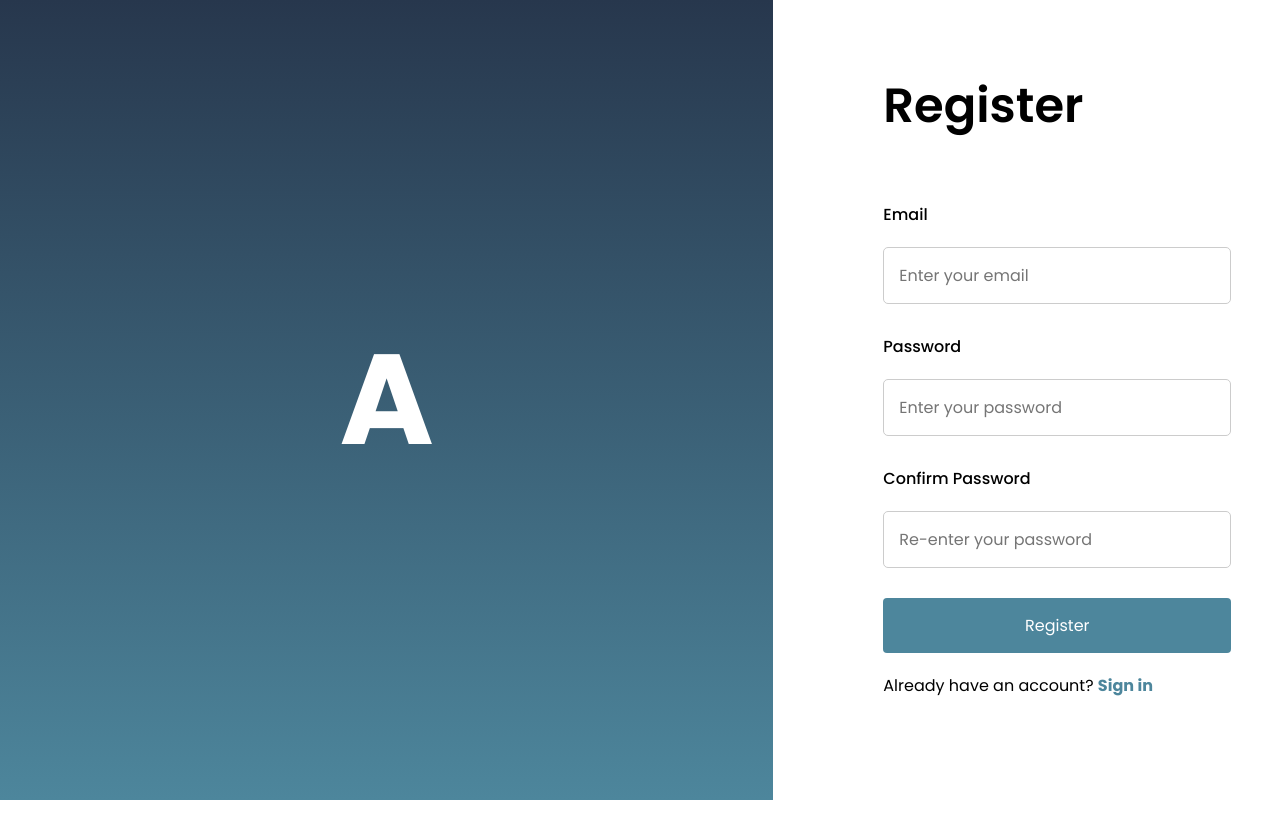
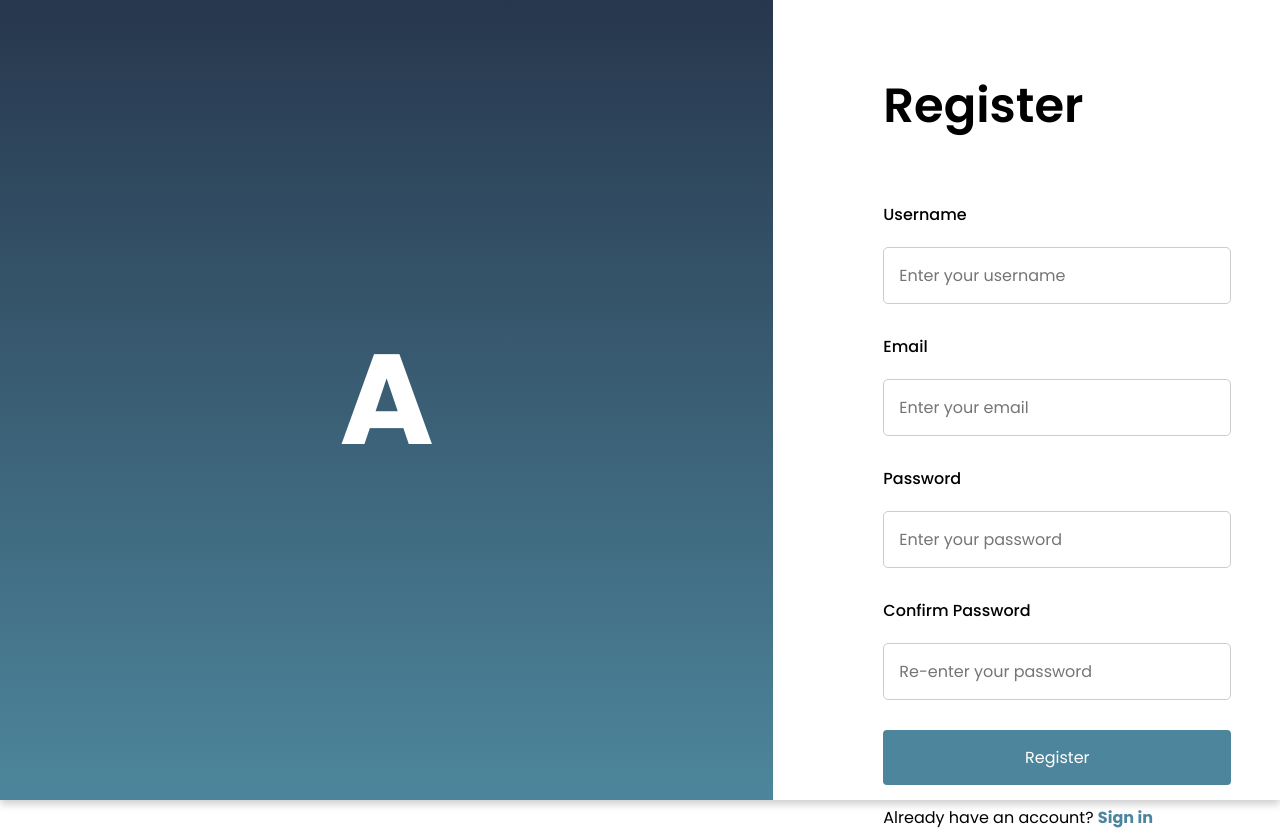
Before and after one commit to Nepal-College-of-Information-Technology/ai-mini-project-envisionx, a Django app: page /account/register in a window 1280 px wide. Before the commit the page ends 800 px from the top, so only its background shows below. Run offline with Django 4.2, Linux system fonts and the light colour scheme.

Commit message:
added username on register

```diff
--- a/backend/ChatWave/templates/register.html
+++ b/backend/ChatWave/templates/register.html
@@ -15,6 +15,10 @@
         <div class="login-section">
             <h2>Register</h2>
             <form id="loginForm">
+                <div class="input-group">
+                    <label for="username">Username</label>
+                    <input type="text" id="username" placeholder="Enter your username" required>
+                </div>
                 <div class="input-group">
                     <label for="email">Email</label>
                     <input type="email" id="email" placeholder="Enter your email" required>
```
